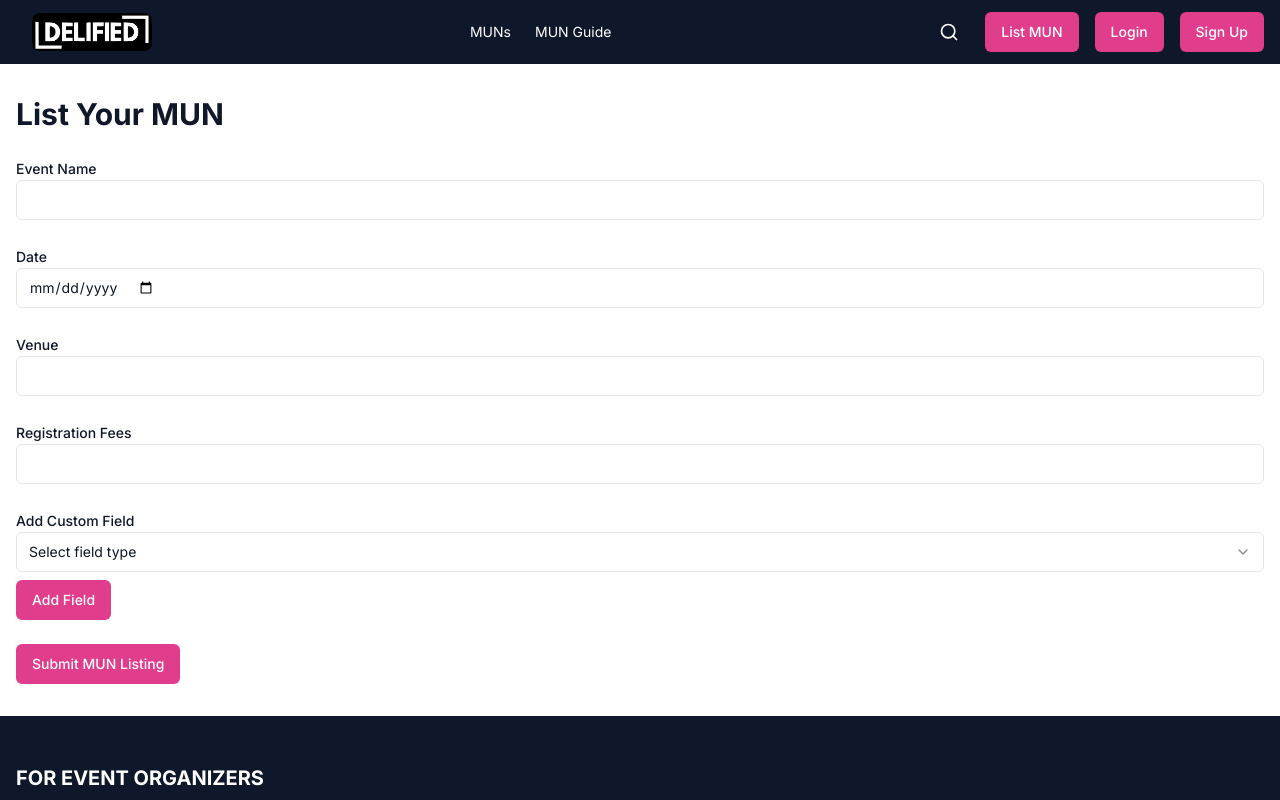
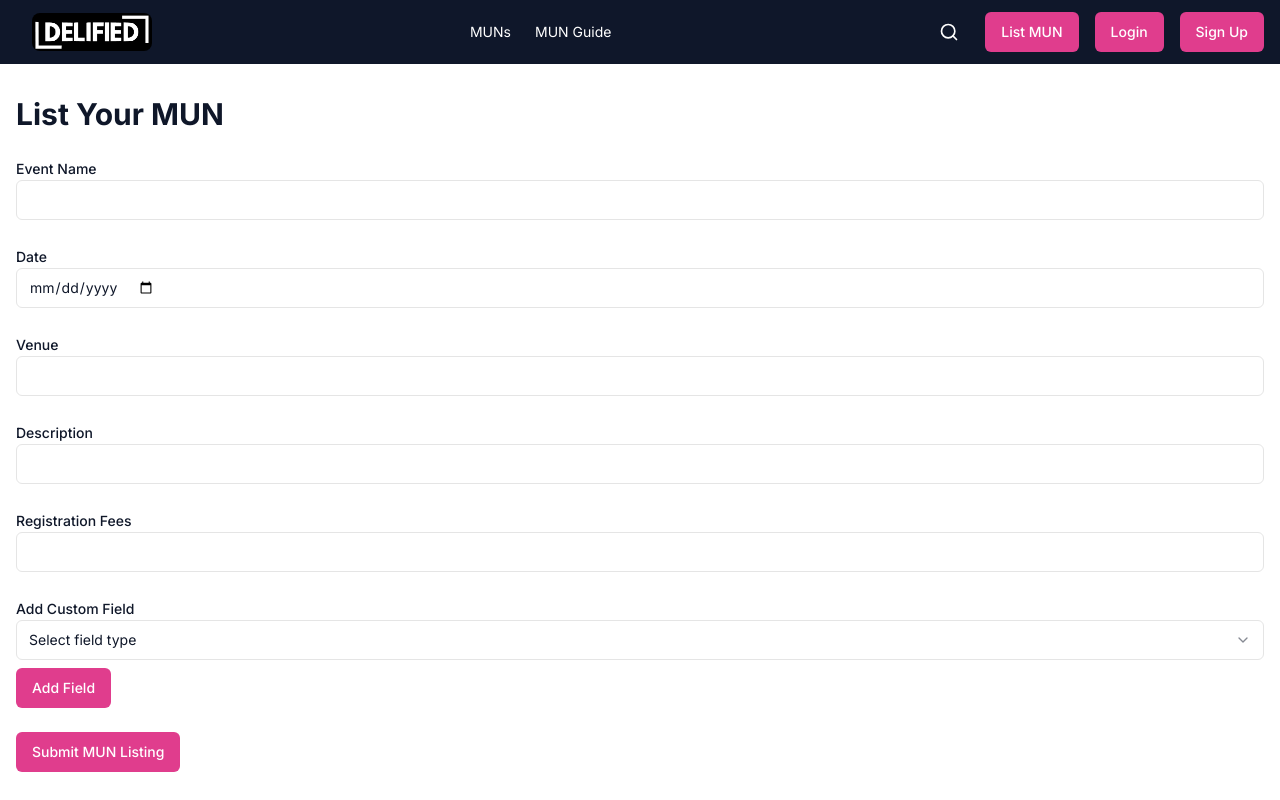
Before and after one commit to DelifiedGit/Delified-Frontned, a Next.js app: page /list-mun in a window 1280 px wide. Shown: the top 800 px of the page. Built offline with nearby package versions, Linux system fonts and the light colour scheme.

Commit message:
Descrpition added

```diff
--- a/src/app/list-mun/page.tsx
+++ b/src/app/list-mun/page.tsx
@@ -22,6 +22,7 @@
   const [eventName, setEventName] = useState('')
   const [date, setDate] = useState('')
   const [venue, setVenue] = useState('')
+  const [description, setDescription] = useState('')
   const [registrationFees, setRegistrationFees] = useState('')
   const [customFields, setCustomFields] = useState<CustomField[]>([])
   const [newFieldType, setNewFieldType] = useState<FieldType>('text')
@@ -71,6 +72,7 @@
         event_name: eventName,
         date,
         venue,
+        description,
         registration_fees: Number(registrationFees),
         custom_fields: formatCustomFieldsForAPI(customFields)
       }
@@ -129,6 +131,15 @@
             id="venue"
             value={venue}
             onChange={(e) => setVenue(e.target.value)}
+            required
+          />
+        </div>
+        <div>
+          <Label htmlFor="description">Description</Label>
+          <Input
+            id="description"
+            value={description}
+            onChange={(e) => setDescription(e.target.value)}
             required
           />
         </div>
--- a/src/lib/api.ts
+++ b/src/lib/api.ts
@@ -68,6 +68,7 @@
   event_name: string;
   date: string;
   venue: string;
+  description: string;
   registration_fees: number;
   custom_fields: Record<string, any>;
 }) {
```
Also changed, not shown: 1 other file (tests, documents, lock files or other folders).
